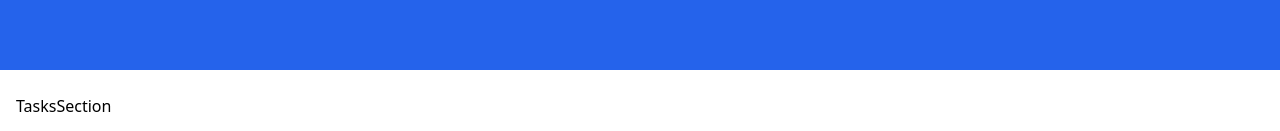
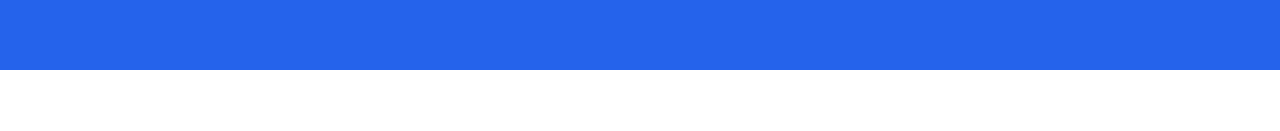
Before and after one commit to amine-omari/Taxpal-clone, a Next.js app: page / in a window 1280 px wide. Shown: the part 2082-2213 px from the top of the page. Built offline with nearby package versions, Linux system fonts and the light colour scheme.

Commit message:
feat: add the title prop of the SectionHeader component to TasksSection component

```diff
--- a/components/TasksSection.jsx
+++ b/components/TasksSection.jsx
@@ -2,9 +2,7 @@ import React from 'react'
 import Container from './Container'
 
 const TasksSection = () => {
-  return (
-    <Container>TasksSection</Container>
-  )
+  return <Container title="Simplify everyday business tasks."></Container>;
 }
 
 export default TasksSection
```
